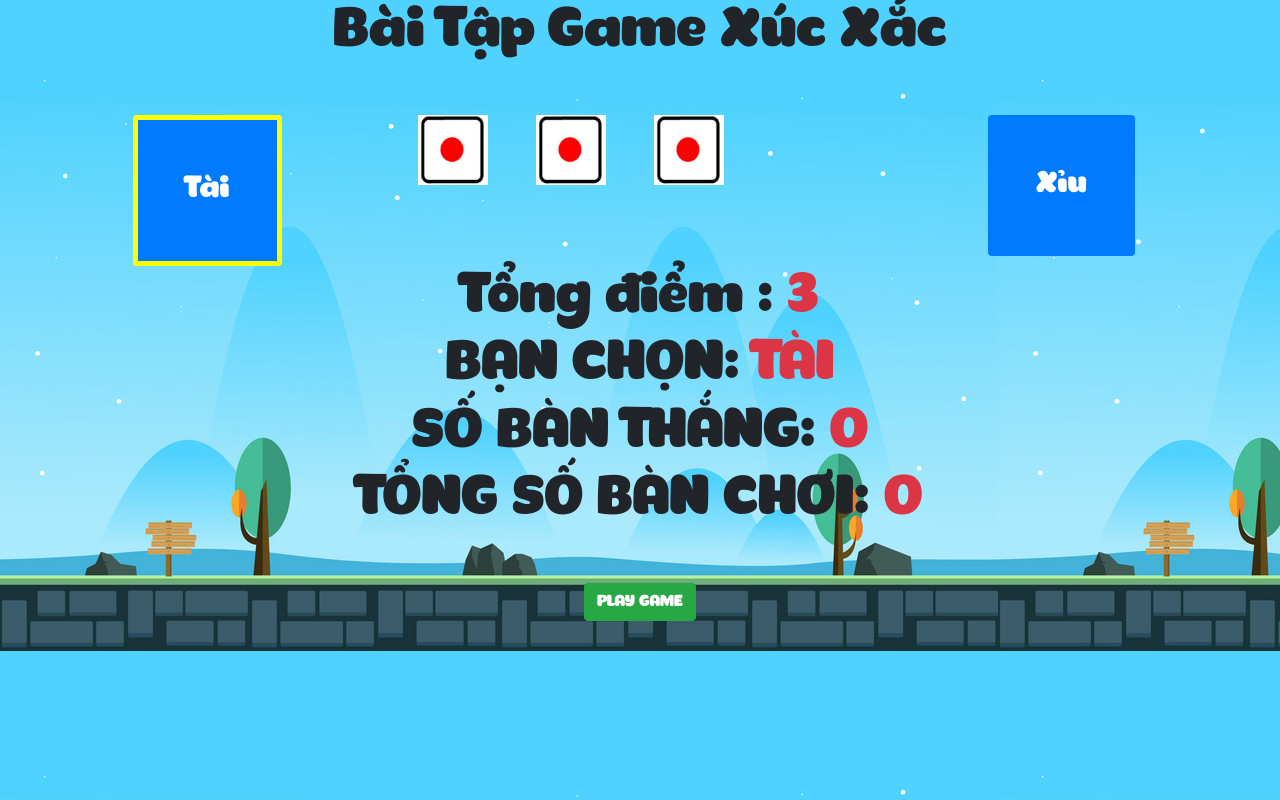
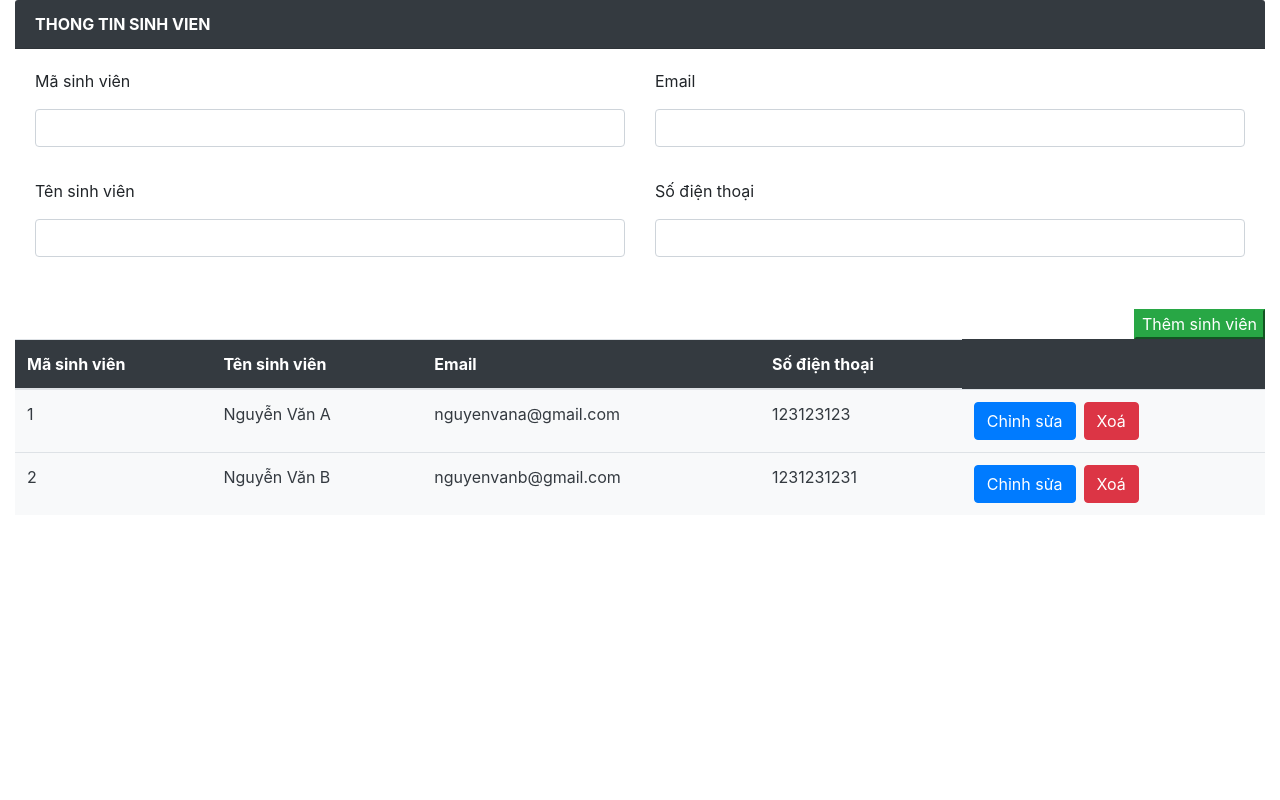
Before and after one commit to thanhloc2710/ReactFE49, a React (Create React App) app: page / in a window 1280 px wide. Built offline with nearby package versions, Linux system fonts and the light colour scheme.

Commit message:
Buoi_7_redux_from_actionCreator

```diff
--- a/package.json
+++ b/package.json
@@ -16,7 +16,8 @@
     "sass": "^1.26.10",
     "sass-loader": "^9.0.3",
     "style": "0.0.3",
-    "style-loader": "^1.2.1"
+    "style-loader": "^1.2.1",
+    "sweetalert2": "^10.0.2"
   },
   "scripts": {
     "start": "react-scripts start",
--- a/src/App.js
+++ b/src/App.js
@@ -16,6 +16,8 @@ import BaiTapQLSP from './Props/BaiTapQLSP';
 import BaiTapGioHang from './BaiTapGioHang/BaiTapGioHang';
 import BaiTapGioHangRedux from './BaiTapRedux/BaiTapGioHangRedux/BaiTapGioHangRedux';
 import BaiTapGameTaiXiu from './BaiTapRedux/BaiTapGameTaiXiu/BaiTapGameTaiXiu';
+import FormSinhVien from './ReactForm/FormSinhVien';
+import DanhSachSinhVien from './ReactForm/DanhSachSinhVien';
 
 function App() {
   // let mangSanPham = [
@@ -48,7 +50,9 @@ function App() {
       {/* <BaiTapQLSP mangSP={mangSanPham} /> */}
       {/* <BaiTapGioHang /> */}
       {/* <BaiTapGioHangRedux /> */}
-      <BaiTapGameTaiXiu />
+      {/* <BaiTapGameTaiXiu /> */}
+      <FormSinhVien />
+      <DanhSachSinhVien />
     </div>
   );
 }
--- /dev/null
+++ b/src/ReactForm/DanhSachSinhVien.js
@@ -0,0 +1,51 @@
+import React, { Component } from 'react'
+import { connect } from 'react-redux'
+
+class DanhSachSinhVien extends Component {
+
+    renderTableSV = () => {
+        const { mangSinhVien } = this.props;
+        return mangSinhVien.map((sv, index) => {
+            return <tr key={index}>
+                <td>{sv.maSinhVien}</td>
+                <td>{sv.tenSinhVien}</td>
+                <td>{sv.email}</td>
+                <td>{sv.soDienThoai}</td>
+                <td>
+                    <button className="btn btn-primary mr-2">Chỉnh sửa</button>
+                    <button className="btn btn-danger">Xoá</button>
+                </td>
+            </tr>
+        })
+    }
+
+    render() {
+        console.log(this.props.mangSinhVien);
+        return (
+            <div className="container-fluid">
+                <table class="table bg-dark text-white">
+                    <thead>
+                        <tr>
+                            <th>Mã sinh viên</th>
+                            <th>Tên sinh viên</th>
+                            <th>Email</th>
+                            <th>Số điện thoại</th>
+                        </tr>
+                    </thead>
+                    <tbody className="bg-light text-dark">
+                        {this.renderTableSV()}
+                    </tbody>
+                </table>
+            </div>
+        )
+    }
+}
+
+const mapStateToProps = state => {
+    return {
+        mangSinhVien: state.QuanLySinhVienReducer.mangSinhVien,
+    }
+}
+
+
+export default connect(mapStateToProps)(DanhSachSinhVien)
--- /dev/null
+++ b/src/ReactForm/FormSinhVien.js
@@ -0,0 +1,149 @@
+import React, { Component } from 'react'
+import {connect} from 'react-redux'
+import swal from 'sweetalert2'
+import { themSinhVienAction } from '../redux/actions/QuanLySinhVienActions'
+
+class FormSinhVien extends Component {
+
+    state = {
+        value: {
+            maSinhVien: '',
+            tenSinhVien: '',
+            soDienThoai: '',
+            email: '',
+        },
+        errors: {
+            maSinhVien: '',
+            tenSinhVien: '',
+            soDienThoai: '',
+            email: '',
+        }
+    }
+
+    handleChangeInput = (event) => { // event là sự kiện trên control gọi hàm này khi onChange
+        let { value, name } = event.target;
+
+        let type = event.target.getAttribute('type_'); // lấy ra 1 giá trị của (thuộc tính) trên thẻ do ta tự định nghĩa
+
+        let newValue = { ...this.state.value, [name]: value }; // chép giá trị this.state.value ra 1 biến
+        // newValue = {
+        //     ...newValue,
+        //     [name]: value,
+        // }
+        // let newErrors = {...this.state.errors, [name]: value};
+        let newErrors = { ...this.state.errors, [name]: value.trim() === '' ? `${name} không được bỏ trống !` : '' };
+        const regexEmail = /^(([^<>()\[\]\\.,;:\s@"]+(\.[^<>()\[\]\\.,;:\s@"]+)*)|(".+"))@((\[[0-9]{1,3}\.[0-9]{1,3}\.[0-9]{1,3}\.[0-9]{1,3}\])|(([a-zA-Z\-0-9]+\.)+[a-zA-Z]{2,}))$/;
+
+        if(type === 'email'){
+            if(!regexEmail.test(value)){
+                newErrors[name] = 'Email không hợp lệ !';
+            }
+        }
+
+        this.setState({
+            value: newValue,
+            errors: newErrors
+        }, () => {
+            console.log(this.state)
+        })
+
+    }
+    handleSubmit = (event) => {
+        event.preventDefault(); // Chặn sự kiện submit của trình duyệt
+
+        // validation
+        let valid = true;
+
+        for(let key in this.state.value){
+            if(this.state.value[key].trim() === ''){
+                valid = false;
+            }
+        }
+
+        for(let key in this.state.errors){
+            if(this.state.errors[key].trim() !== ''){
+                valid = false;
+            }
+        }
+
+        if(!valid){
+            swal.fire(
+                'Thất bại',
+                'Dữ liệu không hợp lệ?',
+                'error'
+            )
+            // alert('dữ liệu không hợp lệ !')
+            return;
+        }
+
+        //
+        const action = themSinhVienAction(this.state.value)
+        // const action ={
+        //     type: 'THEM_SINH_VIEN',
+        //     sinhVien: this.state.value
+        // }
+
+        // dùng props.dispatch có sẵn khi liên kết với redux sẽ có props này => dispatch action lên reducer
+        this.props.dispatch(action);
+        swal.fire(
+            'Thành công',
+            'Thêm sinh viên thành công !',
+            'success'
+        )
+    }
+
+
+    render() {
+        return (
+            <form className="container-fluid" onSubmit={this.handleSubmit}>
+
+                <div className="card-header text-white bg-dark font-weight-bold">
+                    THONG TIN SINH VIEN
+                </div>
+                <div className="card-body">
+                    <div className="row">
+                        <div className="form-group col-6">
+                            <p>Mã sinh viên</p>
+                            <div className="form-group">
+                                <input className="form-control" name="maSinhVien" onChange={this.handleChangeInput} />
+                                <p className="text-danger">{this.state.errors.maSinhVien}</p>
+                            </div>
+                        </div>
+                        <div className="form-group col-6">
+                            <p>Email</p>
+                            <div className="form-group">
+                                <input type_="email" className="form-control" name="email" onChange={this.handleChangeInput} />
+                                <p className="text-danger">{this.state.errors.email}</p>
+                            </div>
+                        </div>
+                        <div className="form-group col-6">
+                            <p>Tên sinh viên</p>
+                            <div className="form-group">
+                                <input className="form-control" name="tenSinhVien" onChange={this.handleChangeInput} />
+                                <p className="text-danger">{this.state.errors.tenSinhVien}</p>
+                            </div>
+                        </div>
+                        <div className="form-group col-6">
+                            <p>Số điện thoại</p>
+                            <div className="form-group">
+                                <input type_="phone" className="form-control" name="soDienThoai" onChange={this.handleChangeInput} />
+                                <p className="text-danger">{this.state.errors.soDienThoai}</p>
+                            </div>
+                        </div>
+                    </div>
+                </div>
+                <div className="row">
+                    <div className="col-12 text-right">
+                        <button type="submit" className="btnt btn-success">
+                            Thêm sinh viên
+                        </button>
+                    </div>
+                </div>
+            </form >
+        )
+    }
+}
+
+
+
+export default connect(null)(FormSinhVien)
--- a/src/index.css
+++ b/src/index.css
@@ -22,7 +22,7 @@
   width: 100%;
   padding: 0;
 } */
-
+/*
 footer{
   padding-left: 0px;
   padding-right: 0px;
@@ -40,4 +40,4 @@ footer{
 .nameShop{
   border: 1px solid gray;
   margin-bottom: 15px
-}
+} */
--- /dev/null
+++ b/src/redux/QuanLySinhVienReducer.js
@@ -0,0 +1,20 @@
+import {THEM_SINH_VIEN} from './types/QuanLySinhVienTypes'
+
+const initialState = {
+    mangSinhVien:[
+        {maSinhVien: 1, tenSinhVien:'Nguyễn Văn A', soDienThoai: 123123123, email: 'nguyenvana@gmail.com'},
+        {maSinhVien: 2, tenSinhVien:'Nguyễn Văn B', soDienThoai: 1231231231, email: 'nguyenvanb@gmail.com'},
+    ]
+}
+
+export default (state = initialState, action) => {
+    switch (action.type) {
+        case THEM_SINH_VIEN:{
+            state.mangSinhVien = [...state.mangSinhVien,action.sinhVien];
+            console.log(action);
+            return {...state}
+        }
+    default:
+        return state
+    }
+}
--- /dev/null
+++ b/src/redux/actions/QuanLySinhVienActions.js
@@ -0,0 +1,8 @@
+import {THEM_SINH_VIEN} from '../types/QuanLySinhVienTypes'
+
+export const themSinhVienAction = (sinhVien) =>{
+    return {
+        type: THEM_SINH_VIEN,
+        sinhVien
+    }
+}
--- a/src/redux/rootReducer.js
+++ b/src/redux/rootReducer.js
@@ -2,9 +2,10 @@
 import {combineReducers} from 'redux';
 import { GioHangReducer } from './GioHangReducer'
 import {gameXucXacReducer} from './GameXucXacReducer'
-
+import QuanLySinhVienReducer from './QuanLySinhVienReducer'
 export const rootReducer = combineReducers({
     //Khai báo các state của ứng dụng
     GioHangReducer: GioHangReducer,
-    gameXucXacReducer
+    gameXucXacReducer,
+    QuanLySinhVienReducer
 })
--- /dev/null
+++ b/src/redux/types/QuanLySinhVienTypes.js
@@ -0,0 +1 @@
+export const THEM_SINH_VIEN = 'THEM_SINH_VIEN';
```
Also changed, not shown: 1 other file (tests, documents, lock files or other folders).
